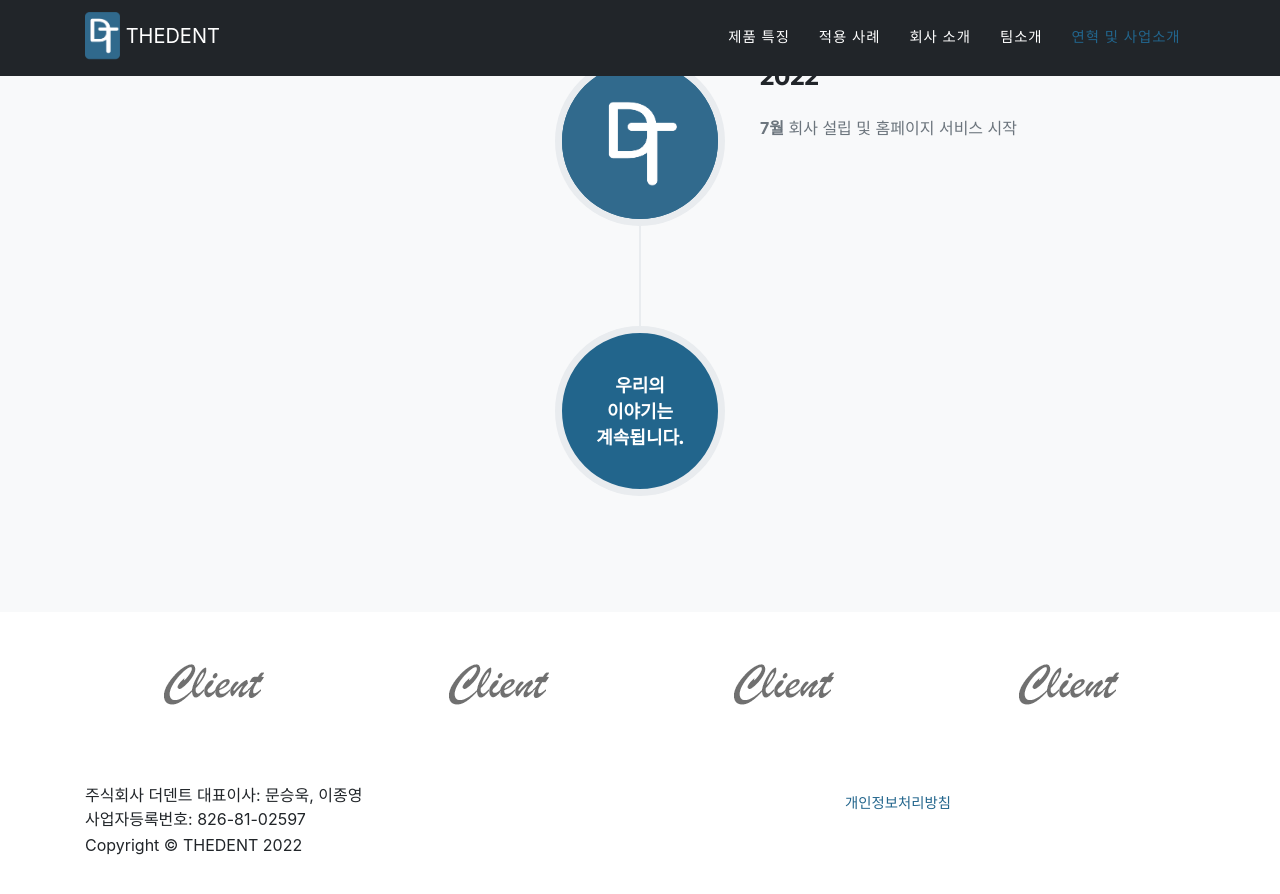
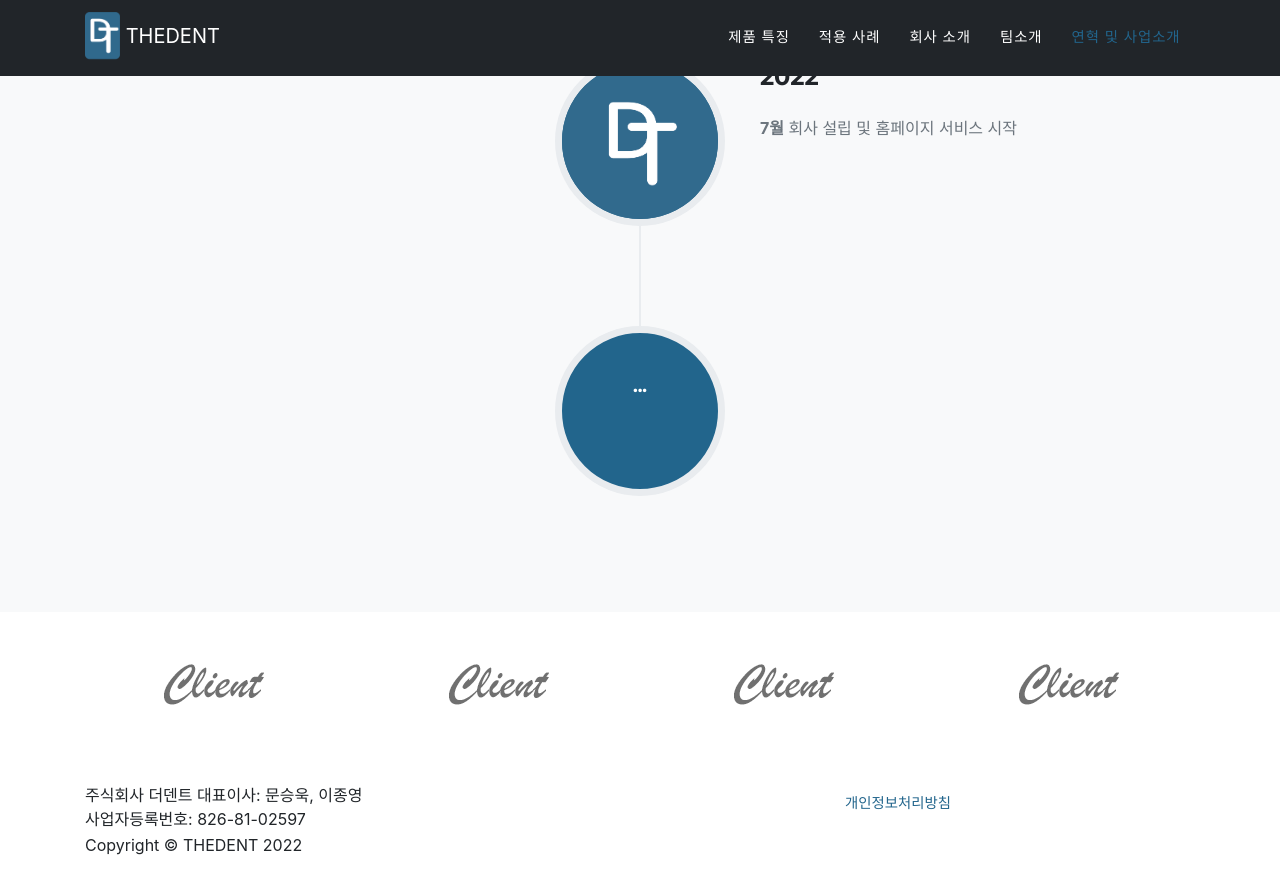
Before and after one commit to thedent-kr/thedent-kr.github.io, a Jekyll site: the page built from index.md, in a window 1280 px wide and 900 px high, scrolled down 3500 px. Shown: the top 894 px of the window. Built offline with Jekyll 4.4.1, drawn with Linux system fonts in a browser that asks for light colours; some web fonts are replaced.

Commit message:
Update sitetext.yml

```diff
--- a/_data/sitetext.yml
+++ b/_data/sitetext.yml
@@ -186,7 +186,7 @@ ko: &DEFAULT_KO
         alt:
         # you can enforce the alignment
         align: right
-    end: "우리의 <br> 이야기는 <br> 계속됩니다."
+    end: "..."
 
   about:
     title: "회사 소개"
```
